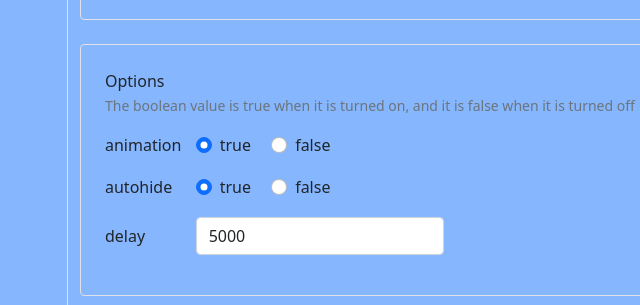
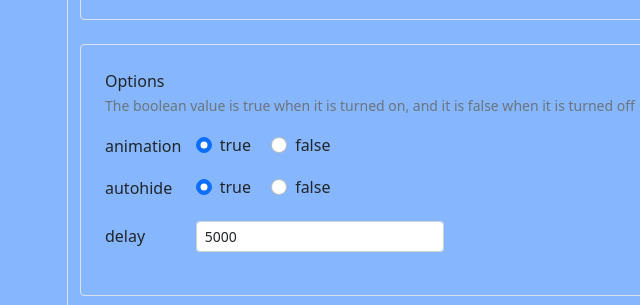
Before and after one commit to ZhangChengLin/b-components, a website: page docs/demo/toast.html in a window 1280 px wide. Shown: the part 900-1205 px from the top of the page, 3-643 px from the left. Drawn offline with nearby package versions, Linux system fonts and the light colour scheme.

Commit message:
Initial commit

```diff
--- a/docs/demo/toast.html
+++ b/docs/demo/toast.html
@@ -133,7 +133,7 @@
         <div>Options</div>
         <span class="small text-muted">The boolean value is true when it is turned on, and it is false when it is turned off</span>
       </div>
-      <div class="my-3 row">
+      <div class="my-3 row align-items-center">
         <div class="col-4 col-sm-2 col-lg-1">animation</div>
         <div class="col">
           <div class="form-check form-check-inline">
@@ -146,7 +146,7 @@
           </div>
         </div>
       </div>
-      <div class="my-3 row">
+      <div class="my-3 row align-items-center">
         <div class="col-4 col-sm-2 col-lg-1">autohide</div>
         <div class="col">
           <div class="form-check form-check-inline">
@@ -159,10 +159,10 @@
           </div>
         </div>
       </div>
-      <div class="my-3 row">
+      <div class="my-3 row align-items-center">
         <label class="col-4 col-sm-2 col-lg-1 col-form-label" for="toastDelay_number">delay</label>
         <div class="col col-sm-5 col-md-4 col-lg-3">
-          <input class="form-control" type="number" name="toastDelay" value='5000' step="500" min="0" max="10000" id="toastDelay_number">
+          <input class="form-control form-control-sm" type="number" name="toastDelay" value='5000' step="500" min="0" max="10000" id="toastDelay_number">
         </div>
       </div>
     </div>
```
Also changed, not shown: docs/demo/modal.html (+3 -3 lines), docs/demo/offcanvas.html (+3 -3 lines).
